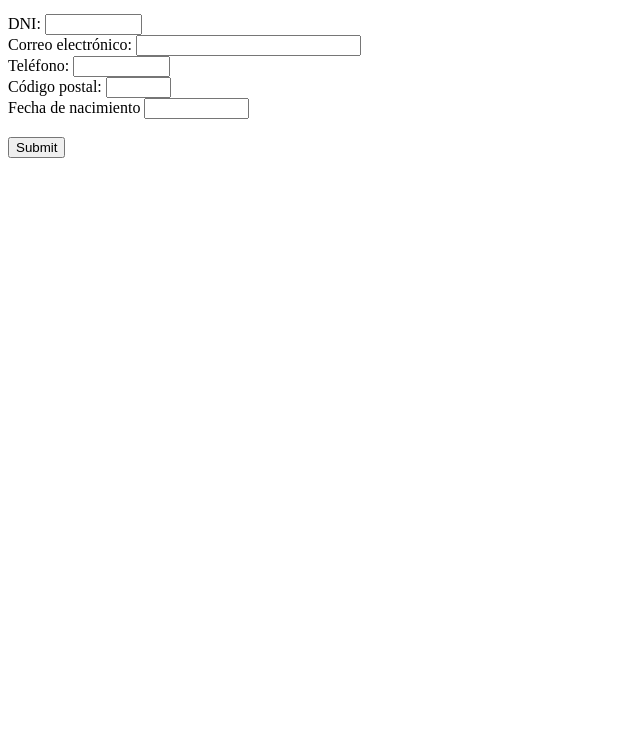
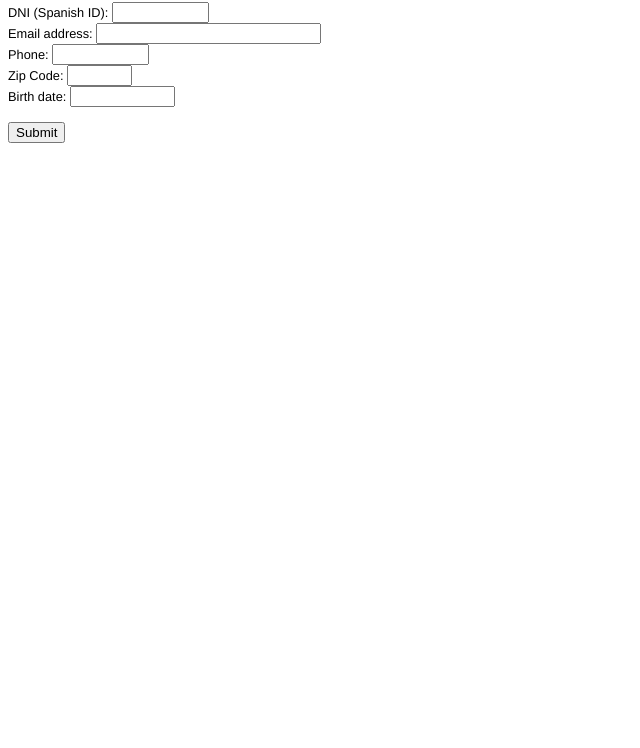
Before and after one commit to nataliasebastian/Regex, a plain HTML site: page h5.html in a window 1280 px wide. Shown: the part 52-800 px from the top of the page, without its empty margins (0-640 px from the left). Drawn offline with Linux system fonts and the light colour scheme.

Commit message:
Update h5.html

```diff
--- a/h5.html
+++ b/h5.html
@@ -1,23 +1,23 @@
 <html>
   <head>
     <title>Regular Expressions HTML5</title>
-    <link rel="stylesheet" type="text/css" href="e.css">
+    <link rel="stylesheet" type="text/css" href="style.css">
   </head>
 
 <body>
   <h1>HTML5</h1>
   <form name= "frmBasico" action="aftersubmit.html" method="get">
-    DNI: <input type="text" pattern="[0-9]{8}[a-zA-Z]" name="txtDni" size="9" /> <br />
-    Correo electrónico: <input type="text" pattern="[_a-z0-9-]+(\.[_a-z0-9-]+)*@[a-z0-9-]+(\.[a-z0-9-]+)*(\.[a-z]{2,3})" name="txtEmail" size="25" /> <br />
-    Teléfono: <input type="text" pattern="[6-9]\d{8}" name="txtTelf" size="9" /> <br />
-    Código postal: <input type="text" pattern="\d{5}" name="txtCP" size="5" /> <br />
-    Fecha de nacimiento <input type="text" pattern="\d\d/\d\d/\d\d\d\d" name="txtFecha" size="10" /> <br />
+    DNI (Spanish ID): <input type="text" pattern="[0-9]{8}[a-zA-Z]" name="txtDni" size="9" /> <br />
+    Email address: <input type="text" pattern="[_a-z0-9-]+(\.[_a-z0-9-]+)*@[a-z0-9-]+(\.[a-z0-9-]+)*(\.[a-z]{2,3})" name="txtEmail" size="25" /> <br />
+    Phone: <input type="text" pattern="[6-9]\d{8}" name="txtTelf" size="9" /> <br />
+    Zip Code: <input type="text" pattern="\d{5}" name="txtCP" size="5" /> <br />
+    Birth date: <input type="text" pattern="\d\d/\d\d/\d\d\d\d" name="txtFecha" size="10" /> <br />
 
 
 
 
      <br />
-         <input type="submit"/> <br />
+         <input type="Submit"/> <br />
   </form>
 </body>
 </html>
```
